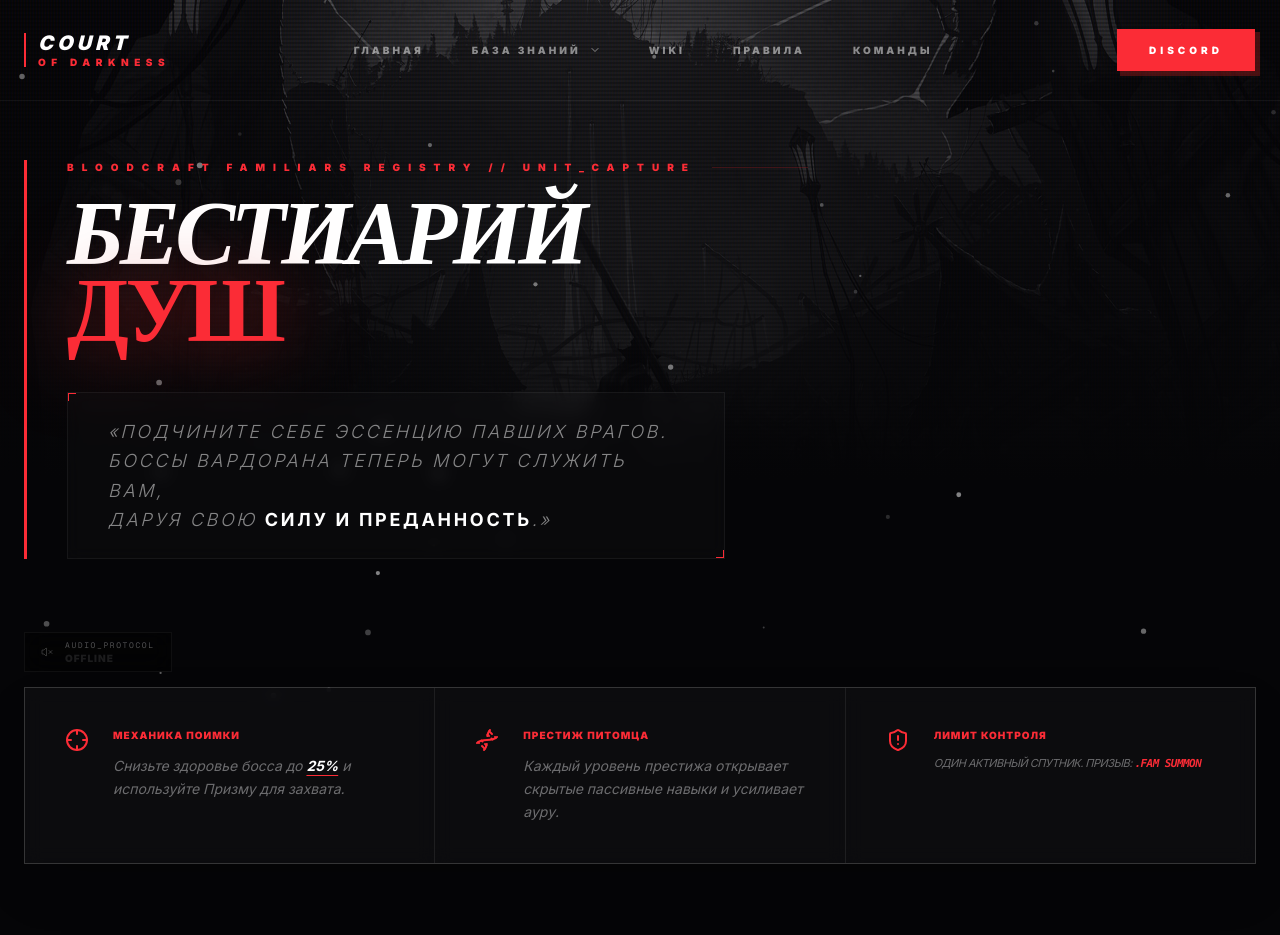
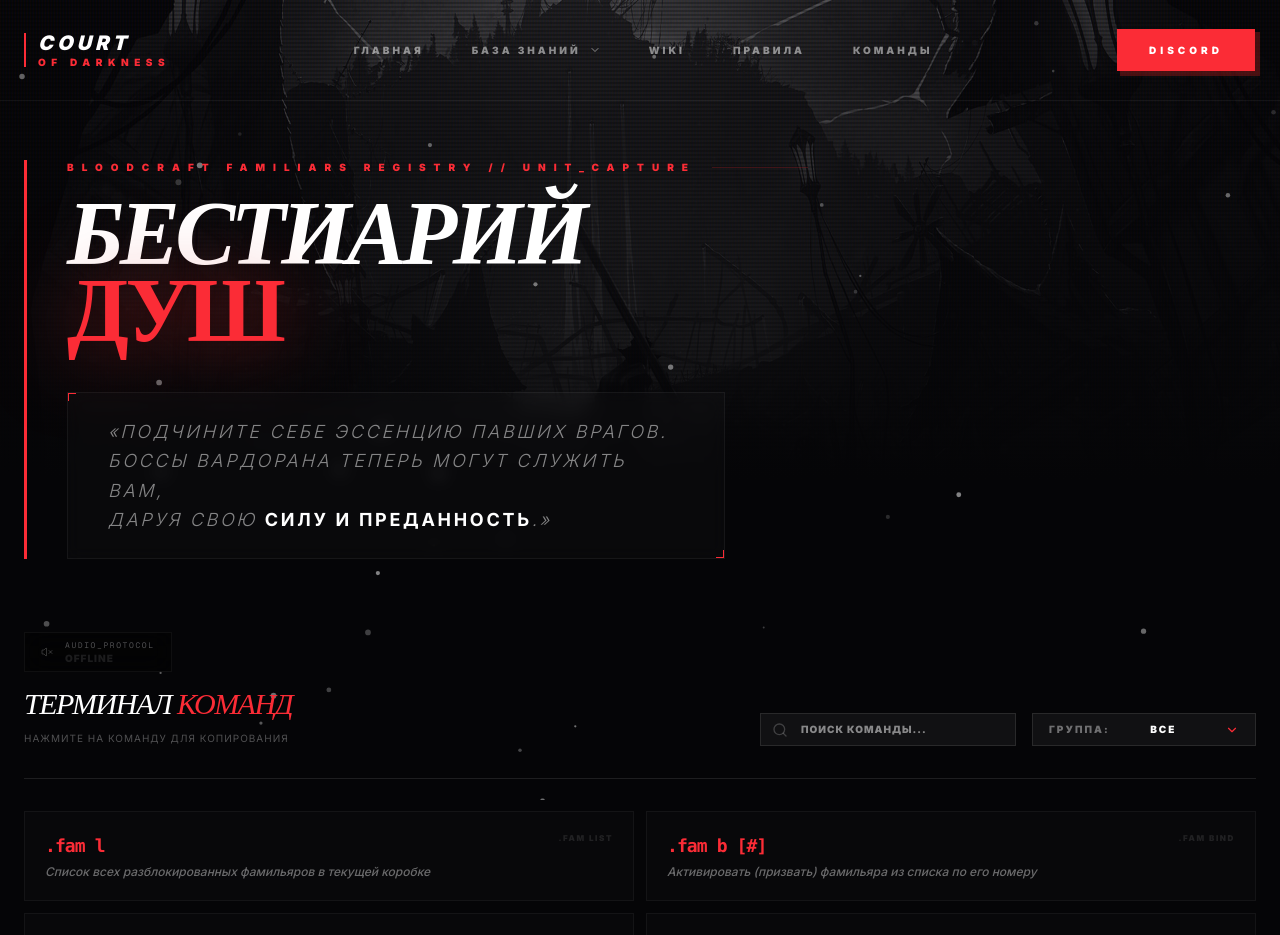
Before and after one commit to Evools/v-rising-mod, a Next.js app: page /familiars in a window 1280 px wide. Shown: the top 935 px of the page. Built offline with nearby package versions, Linux system fonts and the light colour scheme.

Commit message:
fix: закомментировать блок кода для информации о картах

```diff
--- a/app/familiars/page.tsx
+++ b/app/familiars/page.tsx
@@ -212,7 +212,7 @@ export default function FamiliarsPage() {
         </div>
 
         {/* INFO CARDS (HUD STYLE) */}
-        <div className="grid grid-cols-1 md:grid-cols-3 gap-px bg-white/10 border border-white/10 mb-24 shadow-2xl">
+        {/* <div className="grid grid-cols-1 md:grid-cols-3 gap-px bg-white/10 border border-white/10 mb-24 shadow-2xl">
           <div className="p-10 bg-[#08080a]/80 backdrop-blur-sm flex gap-6 items-start hover:bg-white/[0.03] transition-colors">
             <Crosshair className="text-primary w-6 h-6 shrink-0" />
             <div>
@@ -254,7 +254,7 @@ export default function FamiliarsPage() {
               </p>
             </div>
           </div>
-        </div>
+        </div> */}
 
         <section className="mb-32 space-y-8">
           <div className="flex flex-col md:flex-row md:items-end justify-between gap-6 border-b border-white/10 pb-8">
```
